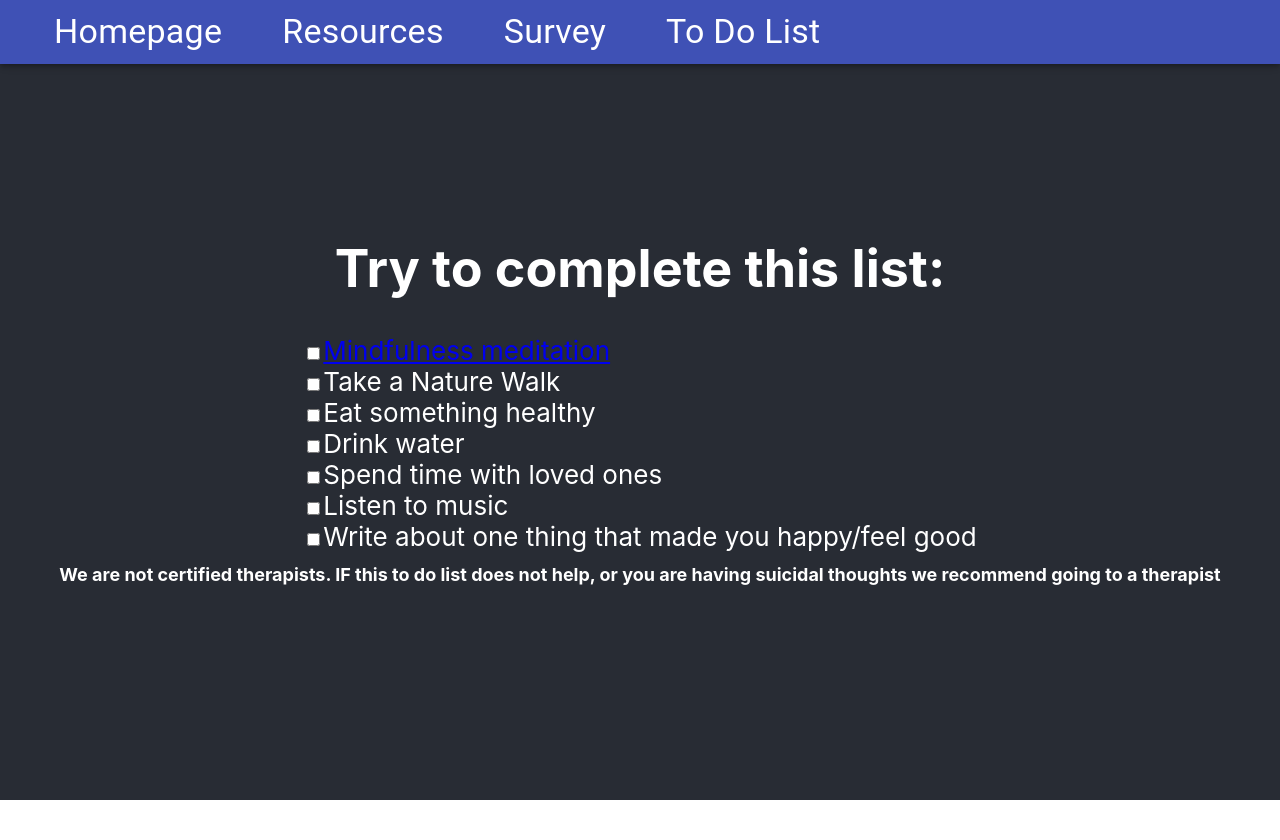
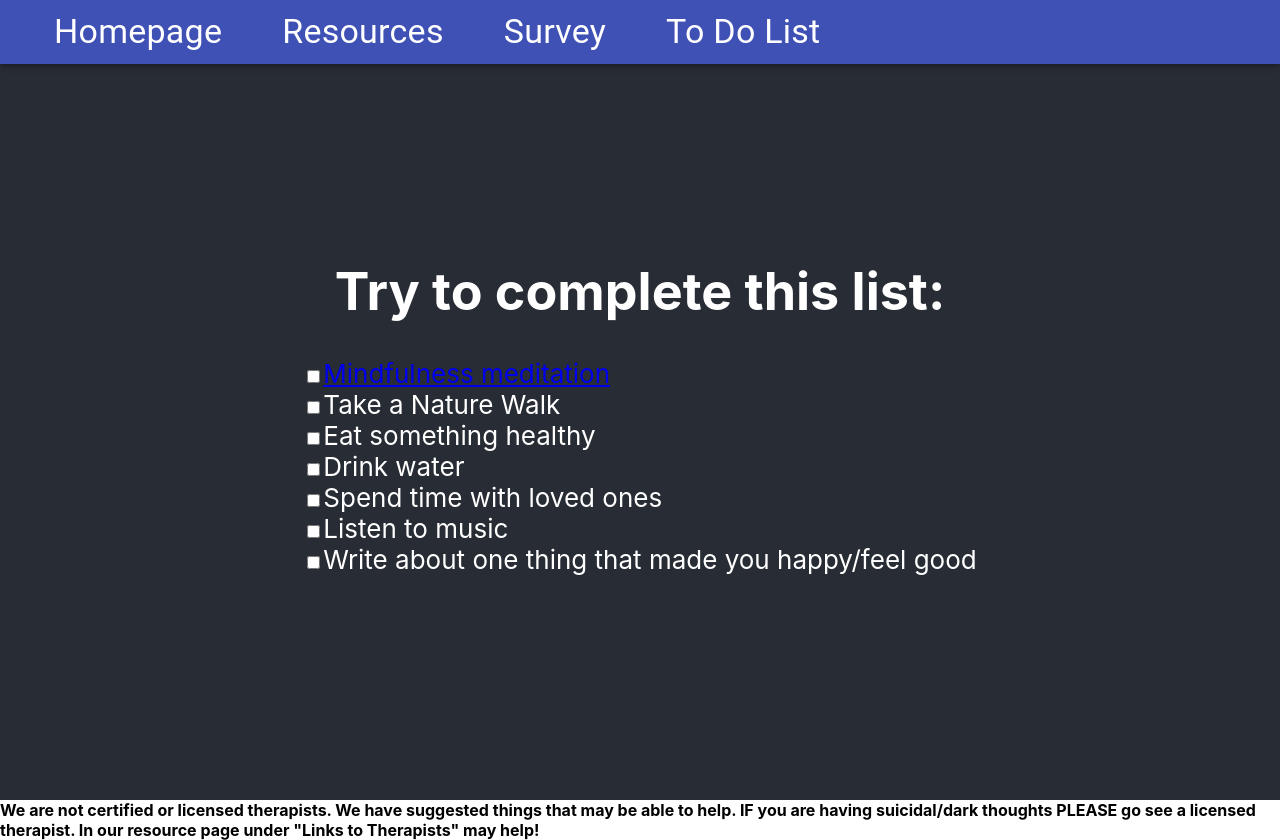
Before and after one commit to crawford134/HTCHackathon-Project, a React (Create React App) app in the folder hackathonproject/: page /page4 in a window 1280 px wide. Before the commit the page ends 800 px from the top, so only its background shows below. Built offline with nearby package versions, Linux system fonts and the light colour scheme.

Commit message:
added footer

```diff
--- a/hackathonproject/src/App.css
+++ b/hackathonproject/src/App.css
@@ -79,7 +79,7 @@ code {
   align-items: center;
   justify-content: center;
 }
-.test{
+.BG-color{
   background-color: #282c34;
   min-height: 100vh;
   display: flex;
--- a/hackathonproject/src/App.js
+++ b/hackathonproject/src/App.js
@@ -7,6 +7,7 @@ import Page3 from './Pages/Page3';
 import Page4 from './Pages/Page4';
 
 import Header from './Components/Header';
+import Footer from './Components/Footer';
 
 function App() {
   return (
@@ -18,6 +19,7 @@ function App() {
         <Route exact path="/page3" component={Page3} />
         <Route exact path="/page4" component={Page4} />
       </Switch>
+      <Footer />
     </div>
   );
 }
--- /dev/null
+++ b/hackathonproject/src/Components/Footer.jsx
@@ -0,0 +1,14 @@
+import React from 'react';
+import { AppBar } from '@material-ui/core';
+import { Toolbar } from '@material-ui/core';
+import Typography from '@material-ui/core/Typography';
+
+export default function Footer(){
+    let styleobj = {fontSize: 18}
+    return(
+        <div style={{color:'#3f51b5'}} style={{fontWeight:"bold"}}>
+            We are not certified or licensed therapists. We have suggested things that may be able to help. IF you are having suicidal/dark thoughts
+            PLEASE go see a licensed therapist. In our resource page under "Links to Therapists" may help!
+        </div>
+    );
+}
--- a/hackathonproject/src/Pages/Page3.jsx
+++ b/hackathonproject/src/Pages/Page3.jsx
@@ -4,7 +4,7 @@ import Survey from '../Components/Survey';
 
 function Page3() {
   return (
-    <div className="test">
+    <div className="BG-color">
       <header className = 'Questions'>
       <Survey/>
       </header>
--- a/hackathonproject/src/Pages/Page4.jsx
+++ b/hackathonproject/src/Pages/Page4.jsx
@@ -24,12 +24,10 @@ const useStyles = makeStyles((theme) => ({
 }));
 function Page4() {
   const classes = useStyles();
-  let styleobj = {fontSize: 18}
   return (
     <header className="App-header">
       <h1>Try to complete this list:</h1>
       <ToDoComp />
-      <h1 style={styleobj}>We are not certified therapists. IF this to do list does not help, or you are having suicidal thoughts we recommend going to a therapist</h1>
     </header>
   );
 }
```
